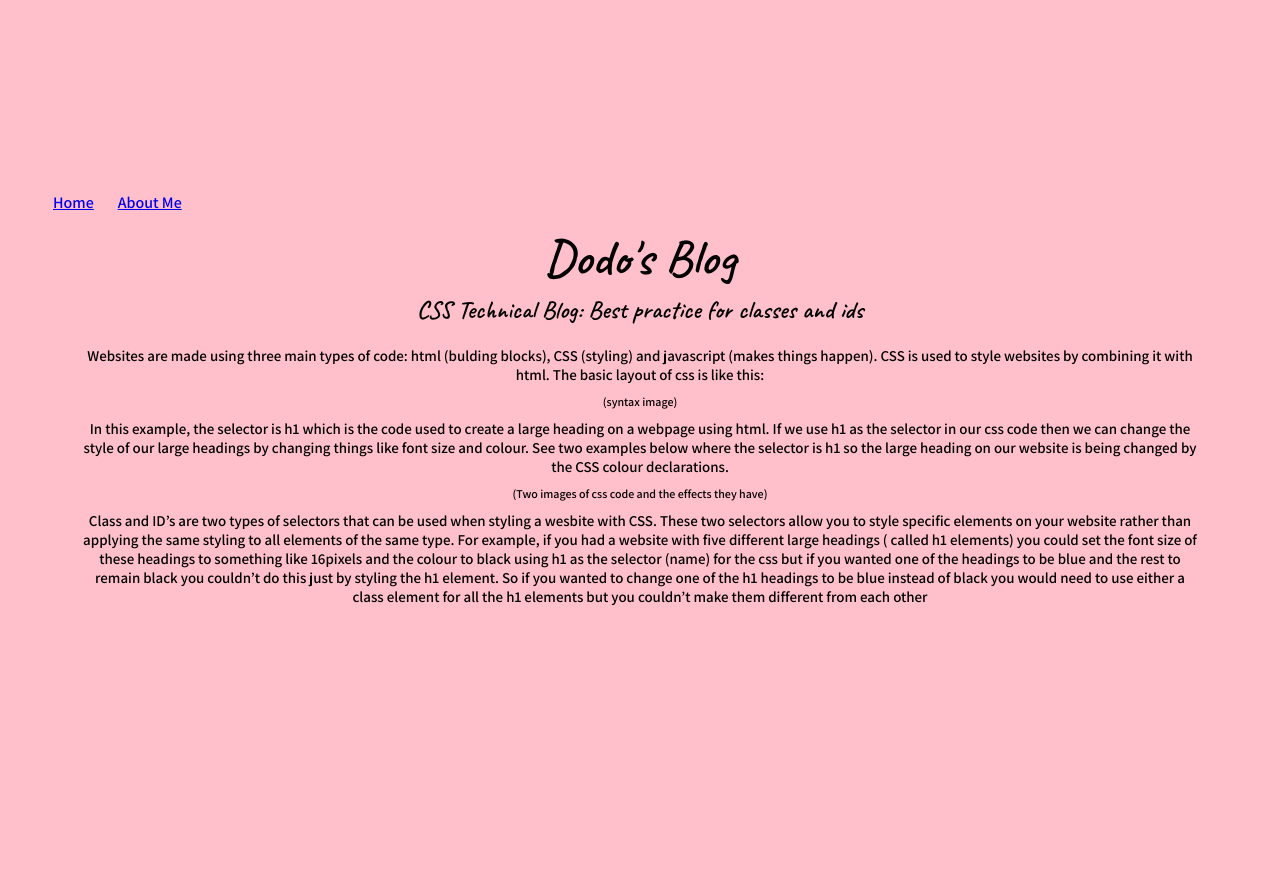
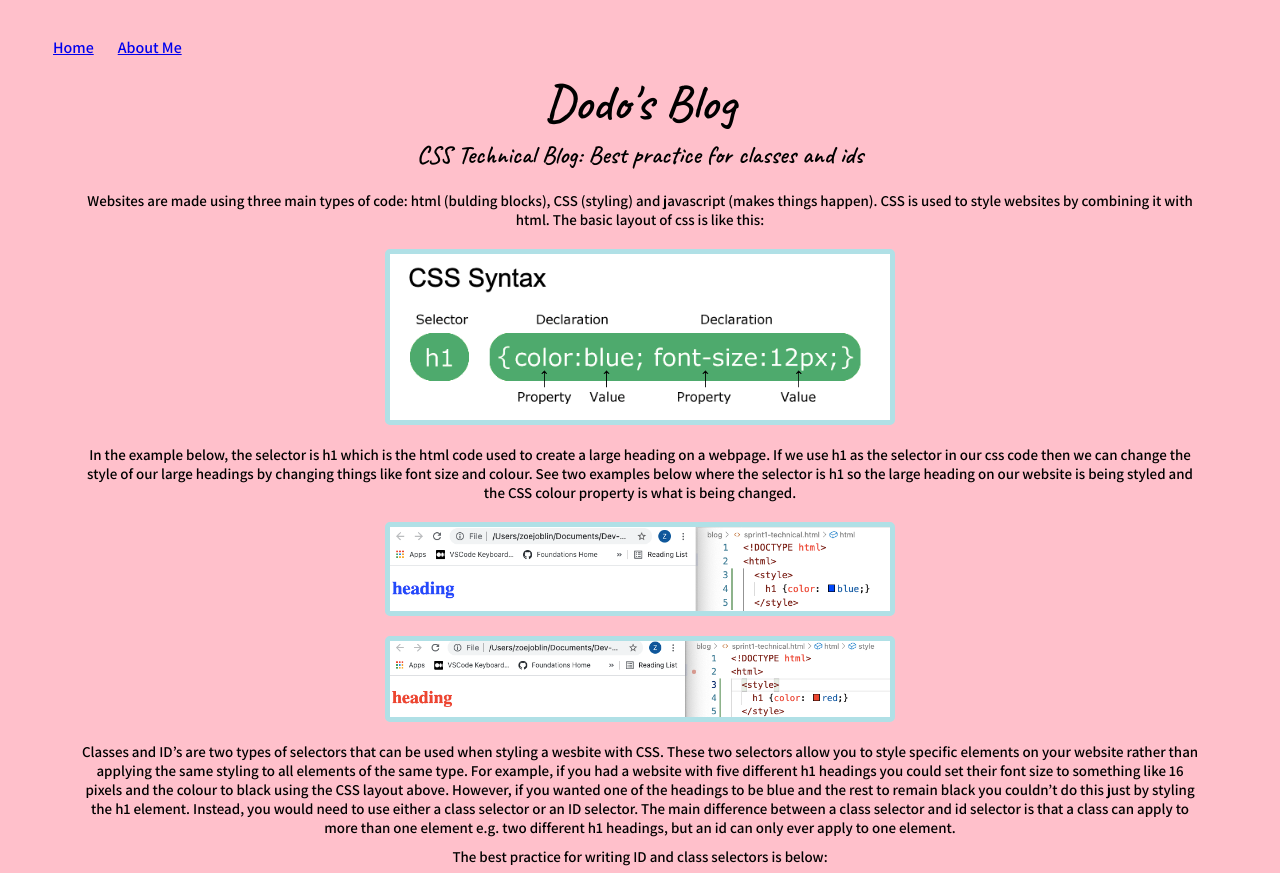
Before and after one commit to zoe-joblin/zoe-joblin.github.io, a plain HTML site: page blog/sprint2-technical-blog.html in a window 1280 px wide. Shown: the top 873 px of the page. Before the commit the page ends 800 px from the top, so only its background shows below. Drawn offline with Linux system fonts and the light colour scheme; files that its build step writes are made by us from their sources; files whose address does not match are found by name.

Commit message:
Add Technical Blog content

```diff
--- a/blog/sprint2-technical-blog.html
+++ b/blog/sprint2-technical-blog.html
@@ -24,13 +24,25 @@
     </div>
     <div class="centred">
     <p> Websites are made using three main types of code: html (bulding blocks), CSS (styling) and javascript (makes things happen). CSS is used to style websites by combining it with html. The basic layout of css is like this:</p>
-     <figure>(syntax image)</figure>
-    <p>In this example, the selector is h1 which is the code used to create a large heading on a webpage using html. If we use h1 as the selector in our css code then we can change the style of our large headings by changing things like font size and colour.
-    See two examples below where the selector is h1 so the large heading on our website is being changed by the CSS colour declarations.</p>
-    <figure>(Two images of css code and the effects they have)</figure>
-    <p>Class and ID’s are two types of selectors that can be used when styling a wesbite with CSS. These two selectors allow you to style specific elements on your website rather than applying the same styling to all elements of the same type. For example, if you had a website with five different large headings ( called h1 elements) you could set the font size of these headings to something like 16pixels and the colour to black using h1 as the selector (name) for the css but if you wanted one of the headings to be blue and the rest to remain black you couldn’t do this just by styling the h1 element.
-        So if you wanted to change one of the h1 headings to be blue instead of black you would need to use either a class element for all the h1 elements but you couldn’t make them different from each other
+     <figure><img class="blog-img" src="/Users/zoejoblin/Documents/Dev-Academy/zoe-joblin.github.io/Screen Shot 2021-07-02 at 1.30.01 PM.png" alt="CSS syntax image"></figure>
+    <p>In the example below, the selector is h1 which is the html code used to create a large heading on a webpage. If we use h1 as the selector in our css code then we can change the style of our large headings by changing things like font size and colour.
+    See two examples below where the selector is h1 so the large heading on our website is being styled and the CSS colour property is what is being changed.</p>
+    <figure><img class="blog-img" src="/Users/zoejoblin/Documents/Dev-Academy/zoe-joblin.github.io/blue heading.png" alt="blue text on a web page that reads 'heading' and the CSS code that made it">
+        <img class="blog-img" src="/Users/zoejoblin/Documents/Dev-Academy/zoe-joblin.github.io/red heading.png" alt="red text on a web page that reads 'heading' and the CSS code that made it"></figure>
+    <p>Classes and ID’s are two types of selectors that can be used when styling a wesbite with CSS.
+        These two selectors allow you to style specific elements on your website rather than applying the same styling to all elements of the same type.
+        For example, if you had a website with five different h1 headings you could set their font size
+        to something like 16 pixels and the colour to black using the CSS layout above.
+        However, if you wanted one of the headings to be blue and the rest to remain black you couldn’t do this just by styling the h1 element.
+        Instead, you would need to use either a class selector or an ID selector.
+        The main difference between a class selector and id selector is that a class can apply to more than one element e.g. two different h1 headings,
+        but an id can only ever apply to one element.
     </p>
+    <p>The best practice for writing ID and class selectors is below:
+        <figure><img class="blog-img" src="/Users/zoejoblin/Documents/Dev-Academy/zoe-joblin.github.io/class v id.png" alt="CSS code showing best practice syntax for ID and classes"></figure>
+    </p>
+    <p><a href="https://www.youtube.com/watch?v=SHIMUoAJHYU">For further information checkout this great YouTube tutorial</a></p>
+
     </div>
   </body>
 </html>
--- a/styles/main.css
+++ b/styles/main.css
@@ -64,6 +64,7 @@ img {
     border-style:solid;
    border-radius: 5px;
    position: relative;
+   margin: 10px 50px;
 }
 .centred {
     text-align: center;
@@ -78,3 +79,10 @@ img {
    border-radius: 5px;
    position: relative;
 }
+.blog-img {
+    width: 500px;
+    margin: 10px 50px;
+    text-align: center;
+    align-content: center;
+   position: relative;
+}
```
Also changed, not shown: blue heading.png (added), class v id.png (added), red heading.png (added).
